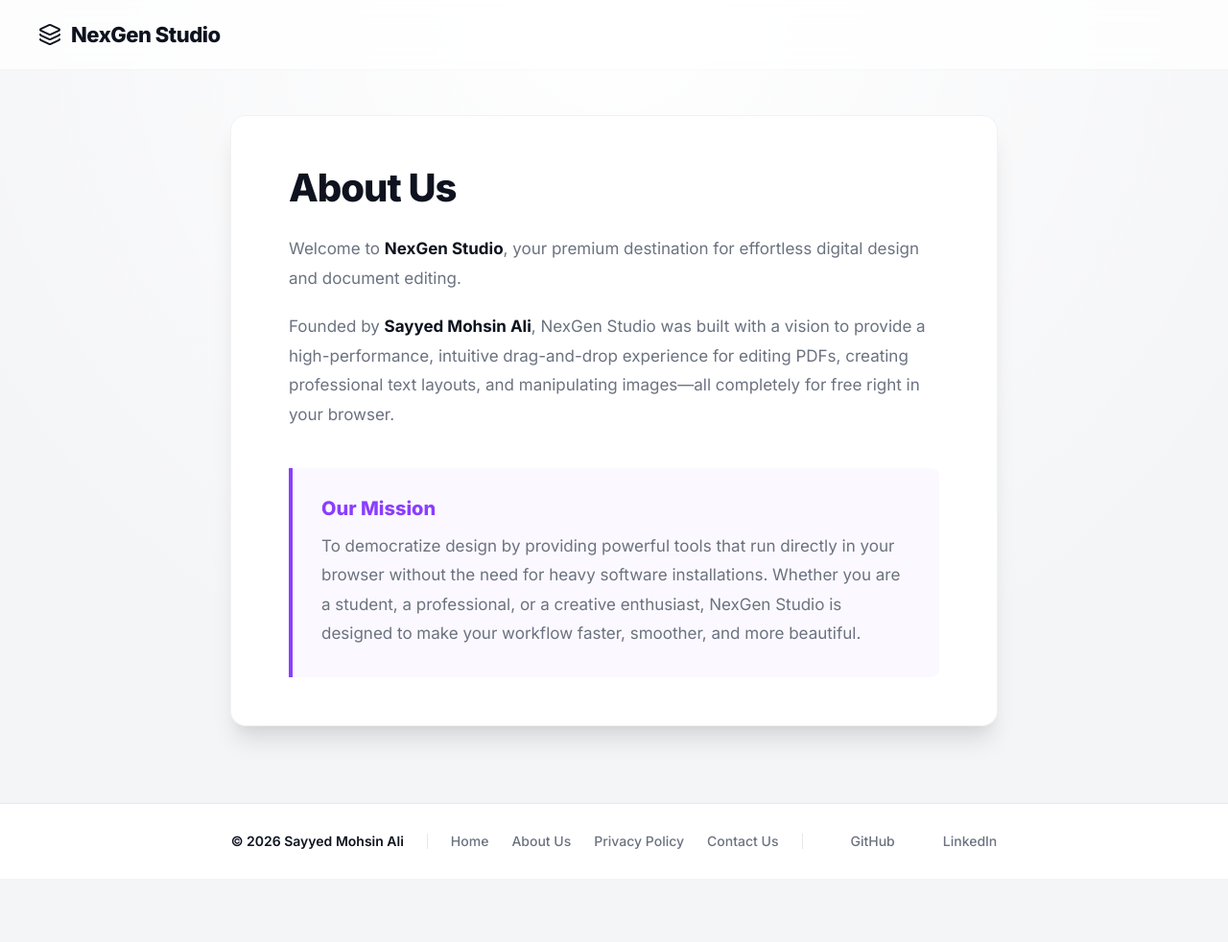
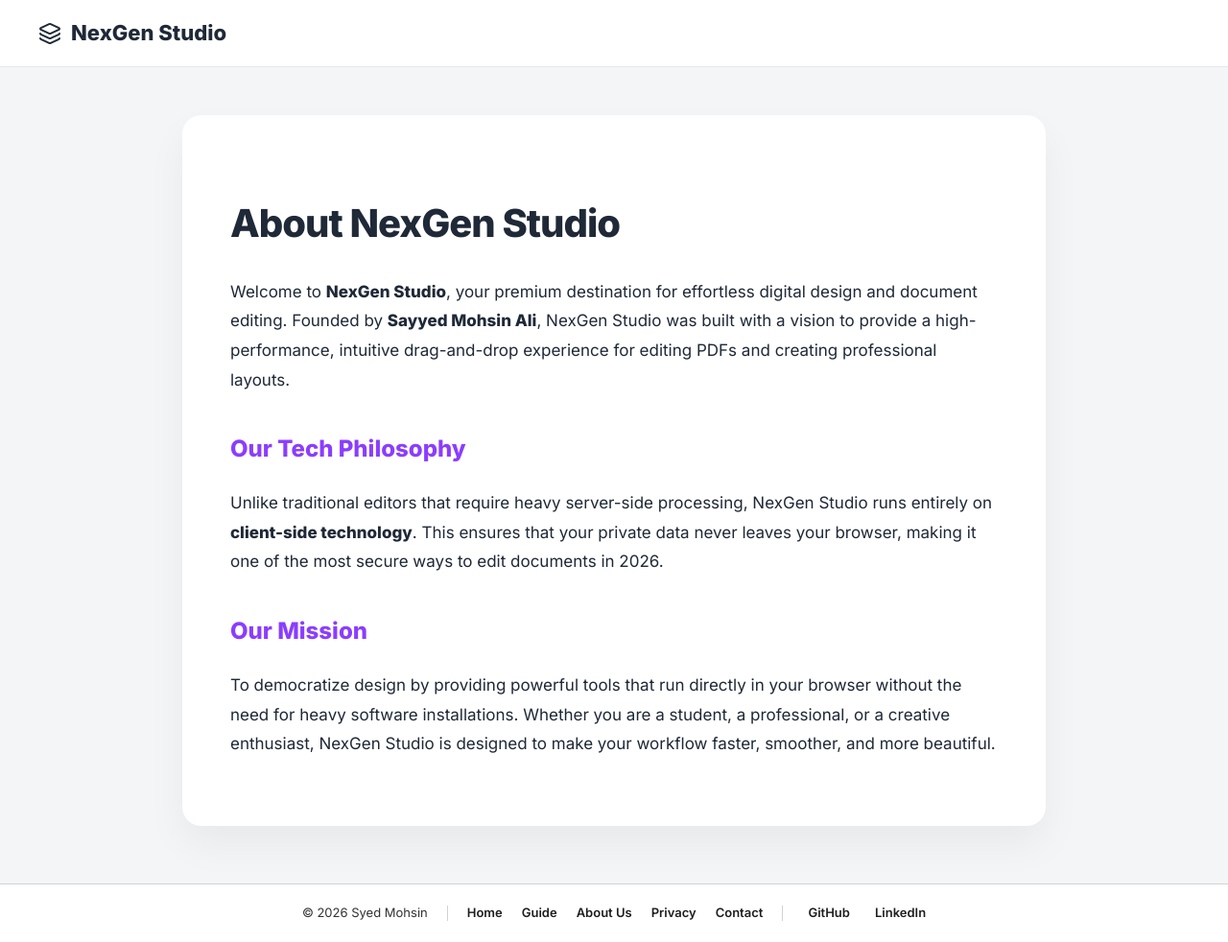
Before and after one commit to SayyedMohsin/text-into-pdf, a plain HTML site: page about.html in a window 1280 px wide. Shown: the whole page at 96% size. Before the commit the page ends 916 px from the top, so only its background shows below. Drawn offline with nearby package versions, Linux system fonts and the light colour scheme.

Commit message:
Revise About Us page content and styles
Updated the About Us page with new content and styling.

```diff
--- a/about.html
+++ b/about.html
@@ -4,206 +4,55 @@
     <meta charset="UTF-8">
     <meta name="viewport" content="width=device-width, initial-scale=1.0">
     <title>About Us | NexGen Studio</title>
+    <script src="https://unpkg.com/lucide@latest"></script>
+    <link href="https://fonts.googleapis.com/css2?family=Inter:wght@400;600;800&display=swap" rel="stylesheet">
+    <style>
+        :root { --primary: #8b3dff; --bg: #f4f5f7; --text: #1f2937; }
+        body { font-family: 'Inter', sans-serif; background: var(--bg); color: var(--text); margin: 0; line-height: 1.8; display: flex; flex-direction: column; min-height: 100vh; }
+        .navbar { height: 70px; background: white; border-bottom: 1px solid #e5e7eb; display: flex; align-items: center; padding: 0 40px; position: fixed; top: 0; width: 100%; z-index: 1000; box-sizing: border-box; }
+        .nav-left { font-weight: 800; font-size: 22px; color: var(--text); text-decoration: none; display: flex; align-items: center; gap: 10px; }
+        .nav-left i { color: var(--primary); }
+        .container { max-width: 900px; margin: 120px auto 60px; padding: 0 20px; flex: 1; }
+        .card { background: white; padding: 50px; border-radius: 20px; box-shadow: 0 20px 40px rgba(0,0,0,0.05); }
+        h1 { font-size: 40px; letter-spacing: -1px; margin-bottom: 20px; }
+        h2 { color: var(--primary); margin-top: 35px; font-size: 24px; }
+        p { font-size: 17px; margin-bottom: 20px; }
 
-    <script src="https://unpkg.com/lucide@latest"></script>
-    <link href="https://fonts.googleapis.com/css2?family=Inter:wght@400;500;600;700;800&display=swap" rel="stylesheet">
-
-    <style>
-        :root {
-            --primary: #8b3dff;
-            --primary-hover: #7a35e0;
-            --bg-color: #f4f5f7;
-            --text-main: #0e131f;
-            --text-muted: #6b7280;
-            --border-color: #e5e7eb;
-            --card-bg: #ffffff;
-            --shadow-md: 0 4px 6px -1px rgba(0, 0, 0, 0.1), 0 2px 4px -1px rgba(0, 0, 0, 0.06);
-            --shadow-xl: 0 20px 25px -5px rgba(0, 0, 0, 0.1), 0 10px 10px -5px rgba(0, 0, 0, 0.04);
-            --radius-md: 0.5rem;
-            --radius-xl: 1rem;
-        }
-
-        * { box-sizing: border-box; margin: 0; padding: 0; }
-
-        body {
-            font-family: 'Inter', sans-serif;
-            background-color: var(--bg-color);
-            color: var(--text-main);
-            display: flex;
-            flex-direction: column;
-            min-height: 100vh;
-            background-image: radial-gradient(circle at 50% 0%, #ffffff 0%, transparent 70%);
-        }
-
-        /* NAVBAR - Sleek & Glassmorphism */
-        .navbar {
-            position: fixed;
-            top: 0; left: 0; right: 0;
-            height: 72px;
-            background: rgba(255, 255, 255, 0.75);
-            backdrop-filter: blur(16px);
-            -webkit-backdrop-filter: blur(16px);
-            border-bottom: 1px solid rgba(255, 255, 255, 0.3);
-            display: flex;
-            align-items: center;
-            padding: 0 40px;
-            z-index: 1000;
-            box-shadow: 0 1px 3px rgba(0,0,0,0.02);
-            transition: all 0.3s ease;
-        }
-
-        .nav-left {
-            font-weight: 800;
-            font-size: 22px;
-            color: var(--text-main);
-            letter-spacing: -0.5px;
-            display: flex;
-            align-items: center;
-            gap: 10px;
-            text-decoration: none;
-        }
-        .nav-left i { color: var(--primary); }
-
-        /* FOOTER */
-        .project-footer {
-            margin-top: auto;
-            padding: 30px 0;
-            background: var(--card-bg);
-            border-top: 1px solid var(--border-color);
-            display: flex;
-            justify-content: center;
-            align-items: center;
-            width: 100%;
-        }
-
-        .footer-content {
-            display: flex;
-            align-items: center;
-            flex-wrap: wrap;
-            justify-content: center;
-            gap: 24px;
-            font-size: 14px;
-            color: var(--text-muted);
-            max-width: 1000px;
-            padding: 0 20px;
-        }
-
-        .footer-content span { font-weight: 600; color: var(--text-main); }
-        .footer-content a {
-            text-decoration: none;
-            color: var(--text-muted);
-            font-weight: 500;
-            display: flex;
-            align-items: center;
-            gap: 8px;
-            transition: all 0.2s;
-        }
-        .footer-content a:hover { color: var(--primary); }
-        .footer-content i { width: 18px; height: 18px; color: inherit; }
-        .v-sep { width: 1px; height: 16px; background: var(--border-color); }
-
-        /* MAIN CONTENT */
-        .main-content {
-            padding: 120px 20px 80px;
-            display: flex;
-            justify-content: center;
-            align-items: flex-start;
-            flex: 1;
-        }
-
-        .content-card {
-            max-width: 800px;
-            width: 100%;
-            background: var(--card-bg);
-            padding: 50px 60px;
-            border-radius: var(--radius-xl);
-            box-shadow: var(--shadow-xl);
-            border: 1px solid rgba(0,0,0,0.05);
-            animation: fadeInUp 0.6s cubic-bezier(0.16, 1, 0.3, 1);
-        }
-
-        .content-card h1 {
-            font-size: 40px;
-            font-weight: 800;
-            color: var(--text-main);
-            margin-bottom: 24px;
-            letter-spacing: -1px;
-        }
-
-        .content-card p {
-            font-size: 17px;
-            color: var(--text-muted);
-            line-height: 1.8;
-            margin-bottom: 20px;
-        }
-        .content-card strong { color: var(--text-main); }
-
-        .mission-box {
-            background: rgba(139, 61, 255, 0.03);
-            border-left: 4px solid var(--primary);
-            padding: 30px;
-            border-radius: 0 var(--radius-md) var(--radius-md) 0;
-            margin-top: 40px;
-        }
-
-        .mission-title {
-            font-weight: 800;
-            color: var(--primary);
-            font-size: 20px;
-            display: block;
-            margin-bottom: 12px;
-        }
-
-        .mission-box p { margin: 0; }
-
-        @keyframes fadeInUp {
-            from { opacity: 0; transform: translateY(20px); }
-            to { opacity: 1; transform: translateY(0); }
-        }
-
-        @media (max-width: 768px) {
-            .navbar { padding: 0 24px; }
-            .content-card { padding: 30px 20px; }
-            .content-card h1 { font-size: 32px; }
-        }
+        .project-footer { height: 60px; background: white; border-top: 1px solid #d2d2d2; display: flex; justify-content: center; align-items: center; width: 100%; margin-top: auto; }
+        .footer-content { display: flex; align-items: center; gap: 20px; font-size: 13px; color: #333; flex-wrap: wrap; justify-content: center; }
+        .footer-content a { text-decoration: none; color: #1e1e1e; font-weight: 600; display: flex; align-items: center; gap: 6px; }
+        .v-sep { width: 1px; height: 16px; background: #d2d2d2; }
     </style>
 </head>
 <body>
+    <header class="navbar"><a href="index.html" class="nav-left"><i data-lucide="layers"></i> NexGen Studio</a></header>
+    <main class="container">
+        <div class="card">
+            <h1>About NexGen Studio</h1>
+            <p>Welcome to <strong>NexGen Studio</strong>, your premium destination for effortless digital design and document editing. Founded by <strong>Sayyed Mohsin Ali</strong>, NexGen Studio was built with a vision to provide a high-performance, intuitive drag-and-drop experience for editing PDFs and creating professional layouts.</p>
 
-    <header class="navbar">
-        <a href="index.html" class="nav-left">
-            <i data-lucide="layers" size="28"></i>
-            NexGen Studio
-        </a>
-    </header>
+            <h2>Our Tech Philosophy</h2>
+            <p>Unlike traditional editors that require heavy server-side processing, NexGen Studio runs entirely on <strong>client-side technology</strong>. This ensures that your private data never leaves your browser, making it one of the most secure ways to edit documents in 2026.</p>
 
-    <main class="main-content">
-        <div class="content-card">
-            <h1>About Us</h1>
-            <p>Welcome to <strong>NexGen Studio</strong>, your premium destination for effortless digital design and document editing.</p>
-            <p>Founded by <strong>Sayyed Mohsin Ali</strong>, NexGen Studio was built with a vision to provide a high-performance, intuitive drag-and-drop experience for editing PDFs, creating professional text layouts, and manipulating images—all completely for free right in your browser.</p>
-
-            <div class="mission-box">
-                <span class="mission-title">Our Mission</span>
-                <p>To democratize design by providing powerful tools that run directly in your browser without the need for heavy software installations. Whether you are a student, a professional, or a creative enthusiast, NexGen Studio is designed to make your workflow faster, smoother, and more beautiful.</p>
-            </div>
+            <h2>Our Mission</h2>
+            <p>To democratize design by providing powerful tools that run directly in your browser without the need for heavy software installations. Whether you are a student, a professional, or a creative enthusiast, NexGen Studio is designed to make your workflow faster, smoother, and more beautiful.</p>
         </div>
     </main>
 
     <footer class="project-footer">
         <div class="footer-content">
-            <span>&copy; 2026 Sayyed Mohsin Ali</span>
+            <span>© 2026 Syed Mohsin</span>
             <div class="v-sep"></div>
             <a href="index.html">Home</a>
+            <a href="guide.html">Guide</a>
             <a href="about.html">About Us</a>
-            <a href="privacy.html">Privacy Policy</a>
-            <a href="contact.html">Contact Us</a>
+            <a href="privacy.html">Privacy</a>
+            <a href="contact.html">Contact</a>
             <div class="v-sep"></div>
-            <a href="https://github.com/SayyedMohsin" target="_blank" rel="noopener"><i data-lucide="github"></i> GitHub</a>
-            <a href="https://www.linkedin.com/in/sayyed-mohsin-ali-63b8032b2/" target="_blank" rel="noopener"><i data-lucide="linkedin"></i> LinkedIn</a>
+            <a href="https://github.com/SayyedMohsin" target="_blank"><i data-lucide="github"></i> GitHub</a>
+            <a href="https://www.linkedin.com/in/sayyed-mohsin-ali-63b8032b2/" target="_blank"><i data-lucide="linkedin"></i> LinkedIn</a>
         </div>
     </footer>
-
     <script>lucide.createIcons();</script>
 </body>
 </html>
```
